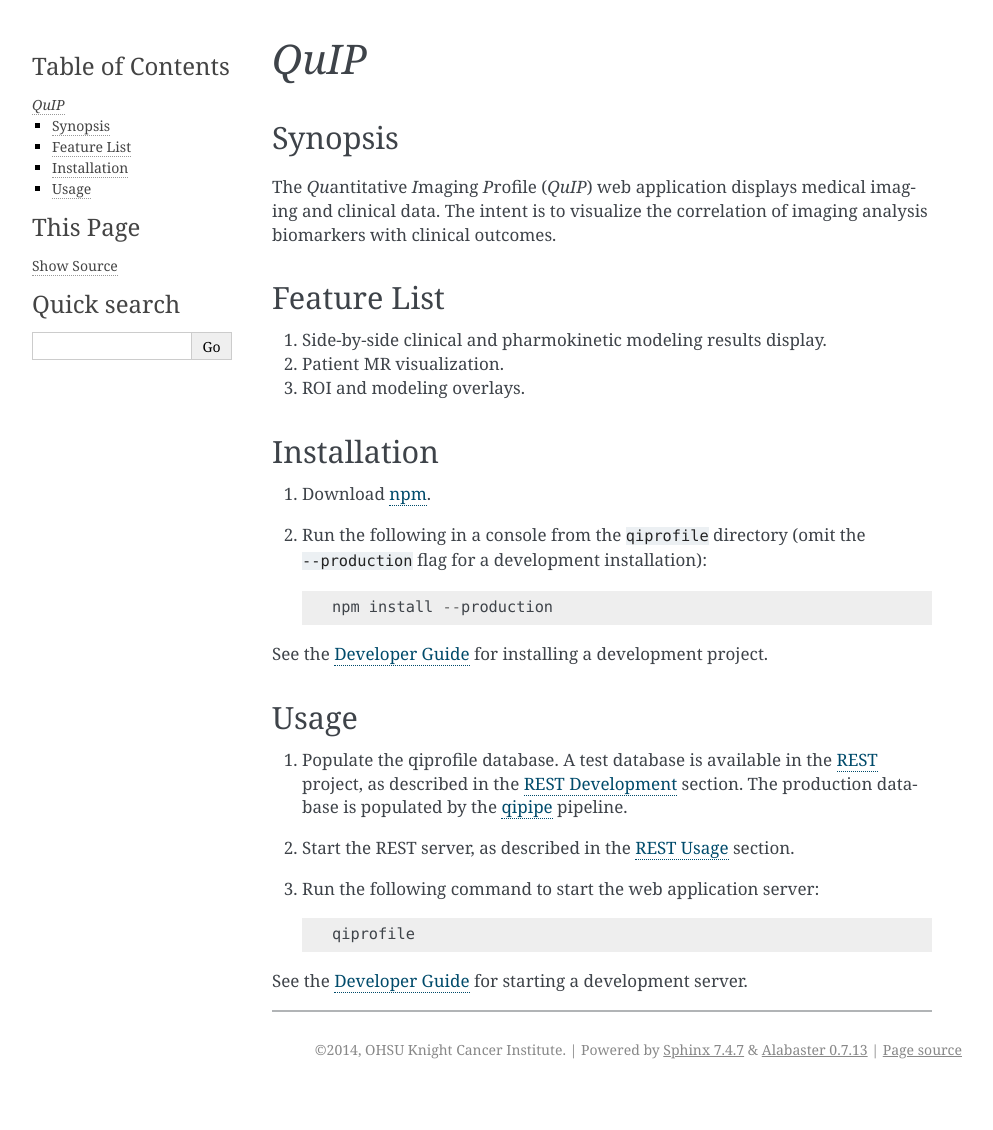
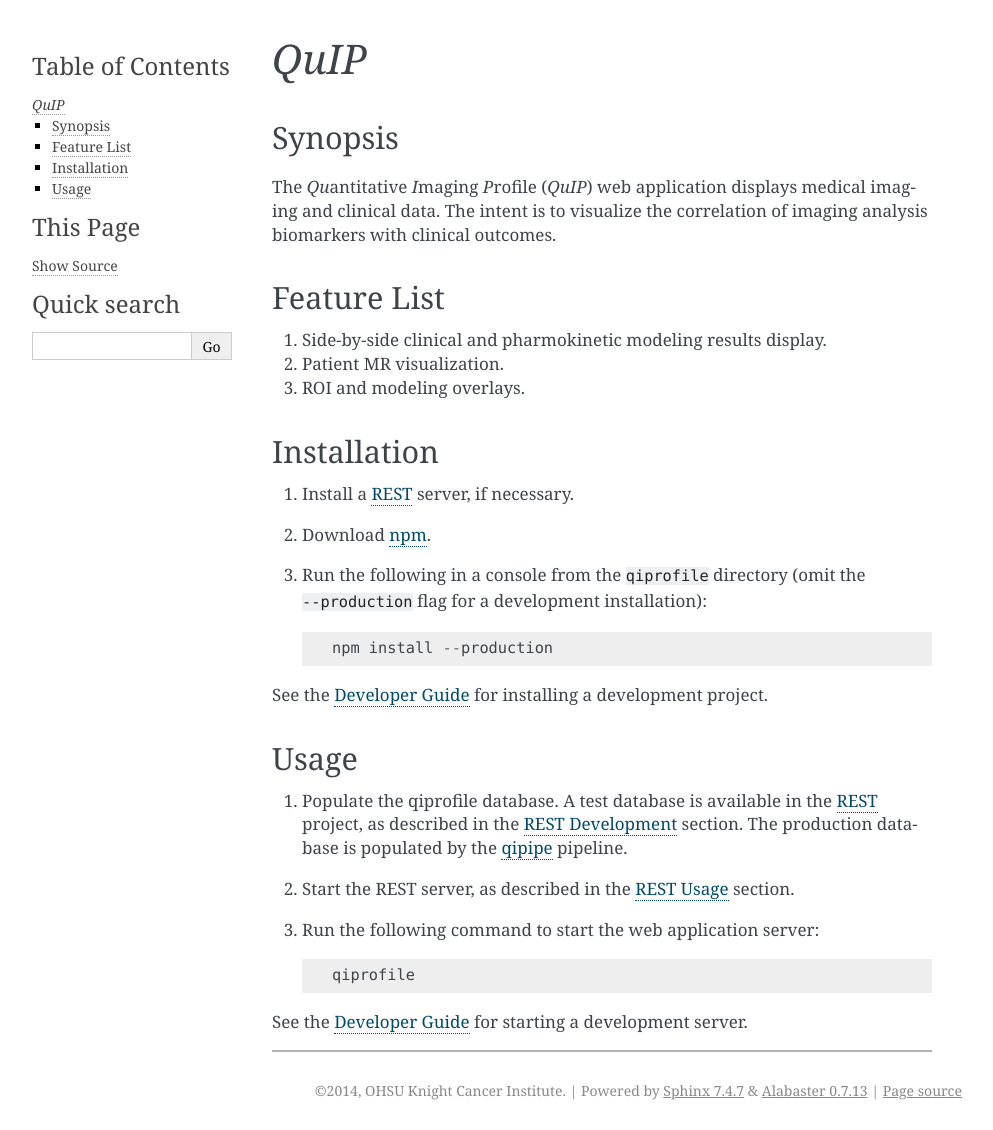
Before and after one commit to ohsu-qin/qiprofile, a Sphinx documentation site: the page built from doc/index.rst, in a window 1280 px wide. Shown: the whole page, without its empty margins (148-1141 px from the left). Built offline with Sphinx 7.4.7, drawn with Linux system fonts in a browser that asks for light colours; before the commit the page ends 1089 px from its top, so only the background shows below that.

```diff
--- a/doc/index.rst
+++ b/doc/index.rst
@@ -28,9 +28,11 @@
 Installation
 ************
 
-1. Download npm_.
+1. Install a REST_ server, if necessary.
 
-2. Run the following in a console from the ``qiprofile`` directory
+2. Download npm_.
+
+3. Run the following in a console from the ``qiprofile`` directory
    (omit the ``--production`` flag for a development installation)::
 
        npm install --production
```
